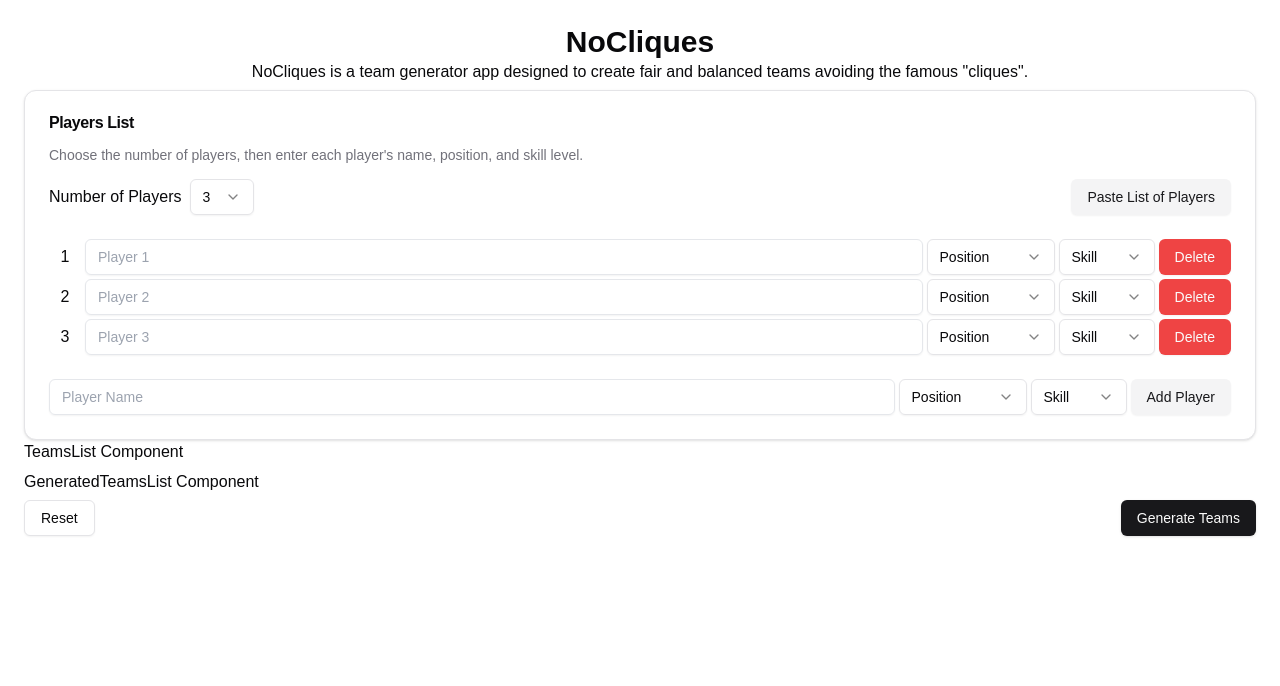
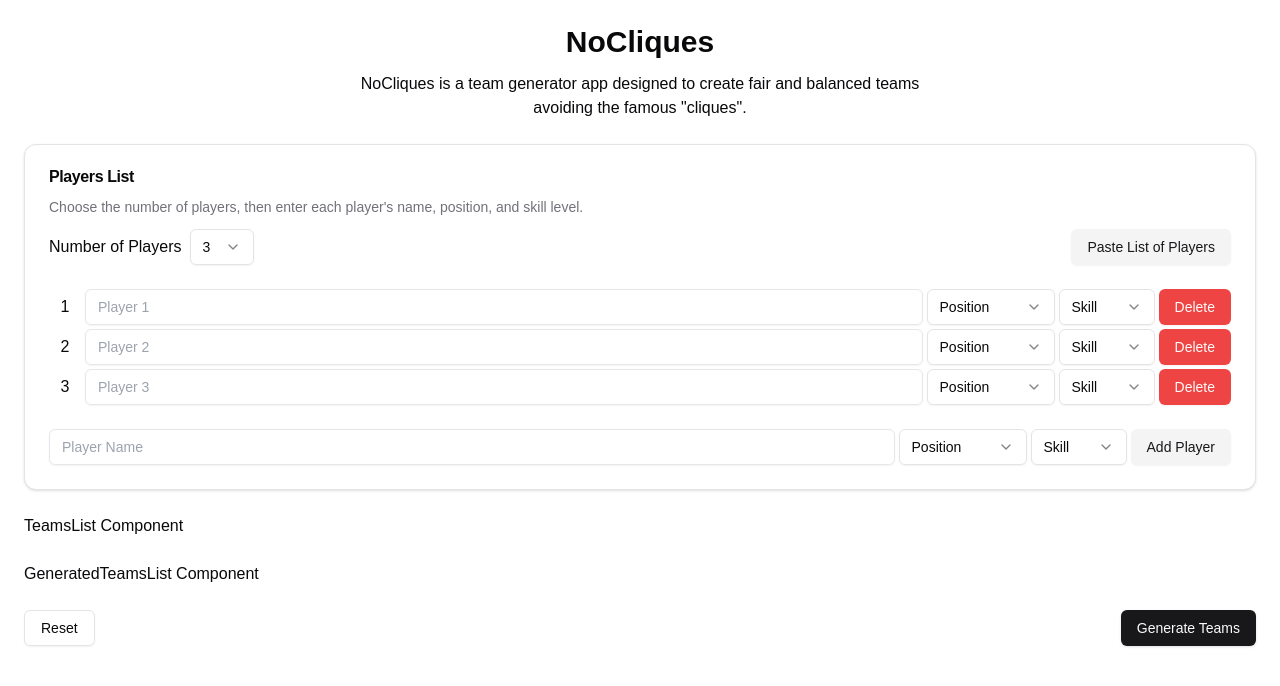
Before and after one commit to antoniopolonijr/nocliques, a Next.js app: page / in a window 1280 px wide. Shown: the top 686 px of the page. Built offline with nearby package versions, Linux system fonts and the light colour scheme.

Commit message:
style(TeamGenerator): Improve TeamGenerator layout. Closes #26

```diff
--- a/src/app/components/PlayersList.tsx
+++ b/src/app/components/PlayersList.tsx
@@ -18,7 +18,7 @@ export function PlayersList() {
       aria-labelledby="players-list-title"
       className="rounded-xl border border-zinc-200 bg-white text-zinc-950 shadow dark:border-zinc-800 dark:bg-zinc-950 dark:text-zinc-50"
     >
-      <header className="flex flex-col gap-2 space-y-1.5 p-6">
+      <header className="flex flex-col gap-3 p-6">
         <h3
           id="players-list-title"
           className="font-semibold leading-none tracking-tight"
--- a/src/app/components/TeamGenerator.tsx
+++ b/src/app/components/TeamGenerator.tsx
@@ -10,28 +10,28 @@ export function TeamGenerator() {
   return (
     <section
       aria-labelledby="team-generator-title"
-      className="bg-white text-zinc-950 dark:bg-zinc-950 dark:text-zinc-50 flex flex-col space-y-1.5 p-4 sm:p-6 w-[576px] sm:w-full"
+      className="bg-white text-zinc-950 dark:bg-zinc-950 dark:text-zinc-50 w-[563px] sm:w-full"
     >
-      <header>
+      <header className="flex flex-col space-y-3 p-6">
         <h2
           id="team-generator-title"
           className="text-3xl font-bold text-center"
         >
           NoCliques
         </h2>
-        <p className="text-center">
+        <p className="text-center max-w-prose mx-auto">
           NoCliques is a team generator app designed to create fair and balanced
           teams avoiding the famous "cliques".
         </p>
       </header>
-      <section aria-labelledby="input-section">
+      <section aria-labelledby="input-section" className="p-6 pt-0 space-y-6">
         <PlayersList />
         <TeamsList />
       </section>
-      <section aria-labelledby="output-section">
+      <section aria-labelledby="output-section" className="p-6 pt-0">
         <GeneratedTeamsList />
       </section>
-      <footer className="flex flex-row justify-between items-center">
+      <footer className="flex flex-row justify-between items-center p-6 pt-0">
         <Button aria-label="Reset" type="button" variant="outline">
           Reset
         </Button>
```
